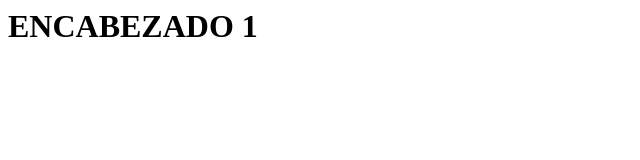
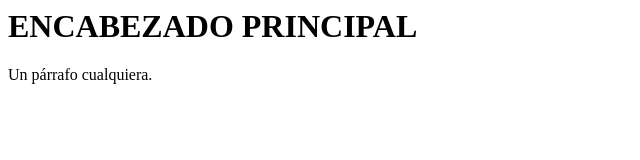
Before and after one commit to vastexkul/Prueba, a plain HTML site: page index.html in a window 1280 px wide. Shown: the whole page, without its empty margins (0-640 px from the left). Drawn offline with Linux system fonts and the light colour scheme.

Commit message:
:clown_face: Agregando basura - Isaac Grijalba

```diff
--- a/index.html
+++ b/index.html
@@ -5,7 +5,8 @@
 </head>
 
 <body>
-    <h1>ENCABEZADO 1</h1>
+    <h1>ENCABEZADO PRINCIPAL</h1>
+    <p>Un párrafo cualquiera.</p>
 </body>
 
 </html>
```
